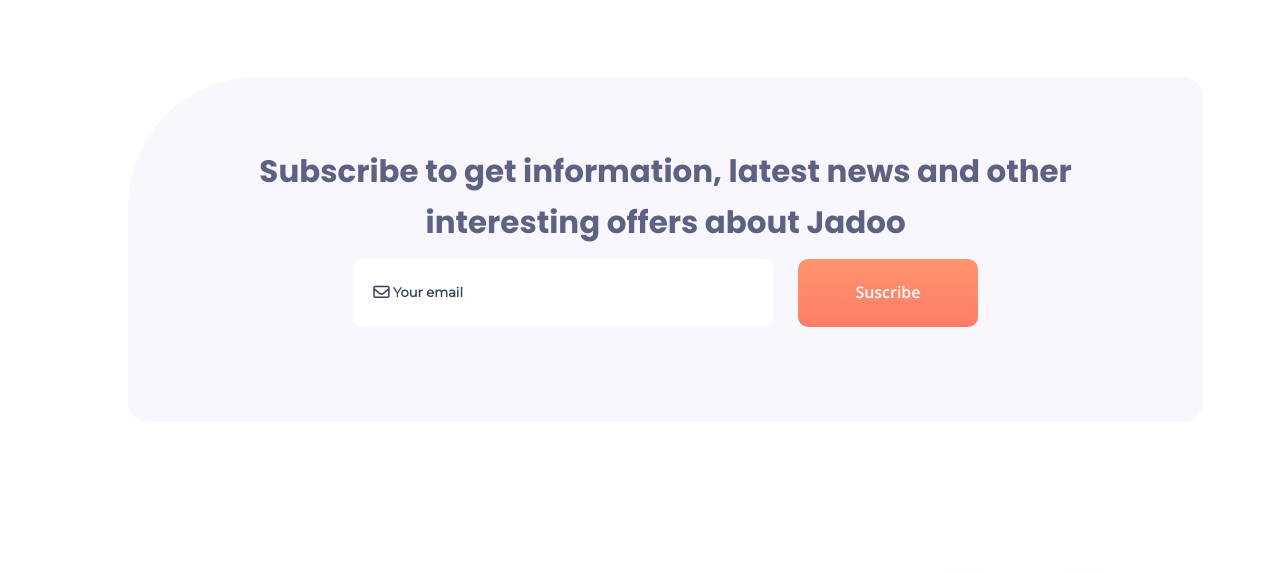
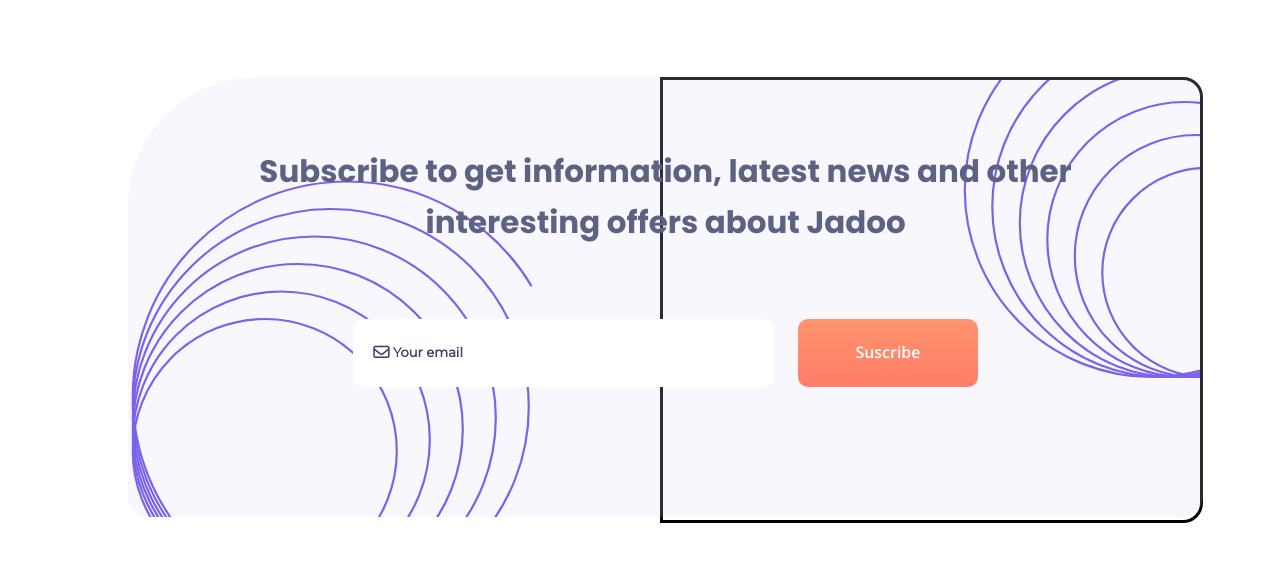
Before and after one commit to PyGaVS/cas-pratique-A-oli, a plain HTML site: page index.html in a window 1280 px wide. Shown: the part 3461-4034 px from the top of the page. Drawn offline with nearby package versions, Linux system fonts and the light colour scheme.

Commit message:
add ellipses

```diff
--- a/css/components.css
+++ b/css/components.css
@@ -542,9 +542,11 @@ div.arrows {
 }
 
 .suscribe > div {
+  position: relative;
   background: rgba(223, 215, 249, 0.2);
   border-radius: 129px 20px 20px 20px;
   width: 110%;
+  height: 20rem;
   padding: 70px 10vw;
   text-align: center;
 }
@@ -552,6 +554,10 @@ div.arrows {
 .suscribe p {
   font: normal normal 600 2.0625rem/3.375rem Poppins;
   color: #5E6282;
+}
+
+.suscribe form {
+  margin-top: 4rem;
 }
 
 .suscribe input.email {
@@ -653,3 +659,34 @@ body {
     transparent 4%
   );
 }
+
+.ellipse-wrapper1 {
+  position: absolute;
+  top: 0;
+  left: 0;
+  width: 50%;
+  height: 100%;
+  z-index: -1;
+}
+
+.ellipse-wrapper1 > svg {
+  border-radius: 129px 0px 0px 20px;
+  width: 100%;
+  height: 100%;
+}
+
+.ellipse-wrapper2 {
+  position: absolute;
+  top: 0;
+  right: 0;
+  width: 50%;
+  height: 100%;
+  z-index: -1;
+}
+
+.ellipse-wrapper2 > svg {
+  border-radius: 0px 20px 20px 0px;
+  width: 100%;
+  height: 100%;
+  border: solid;
+}
--- a/index.html
+++ b/index.html
@@ -216,6 +216,27 @@
         </div>
         <input class="submit" type="submit" value="Suscribe"/>
       </form>
+      <div class="ellipse-wrapper1">
+        <svg viewBox="0 0 400 400">
+          <circle fill="none" cy="290" cx="155" r="195" stroke-width="2" stroke="#6246E5"
+            stroke-dasharray="870 1000" stroke-dashoffset="-250" />
+          <circle fill="none" cy="300" cx="140" r="180" stroke-width="2" stroke="#6246E5" />
+          <circle fill="none" cy="310" cx="125" r="165" stroke-width="2" stroke="#6246E5" />
+          <circle fill="none" cy="320" cx="110" r="150" stroke-width="2" stroke="#6246E5" />
+          <circle fill="none" cy="330" cx="95" r="135" stroke-width="2" stroke="#6246E5" />
+          <circle fill="none" cy="340" cx="80" r="120" stroke-width="2" stroke="#6246E5" />
+        </svg>
+      </div>
+      <div class="ellipse-wrapper2">
+        <svg viewBox="0 0 400 400">
+          <circle fill="none" cy="100" cx="400" r="170" stroke-width="2" stroke="#6246E5" />
+          <circle fill="none" cy="115" cx="410" r="155" stroke-width="2" stroke="#6246E5" />
+          <circle fill="none" cy="130" cx="420" r="140" stroke-width="2" stroke="#6246E5" />
+          <circle fill="none" cy="145" cx="430" r="125" stroke-width="2" stroke="#6246E5" />
+          <circle fill="none" cy="160" cx="440" r="110" stroke-width="2" stroke="#6246E5" />
+          <circle fill="none" cy="175" cx="450" r="95" stroke-width="2" stroke="#6246E5" />
+        </svg>
+      </div>
     </div>
   </section>
   <div class="spotlight1"></div>
```
